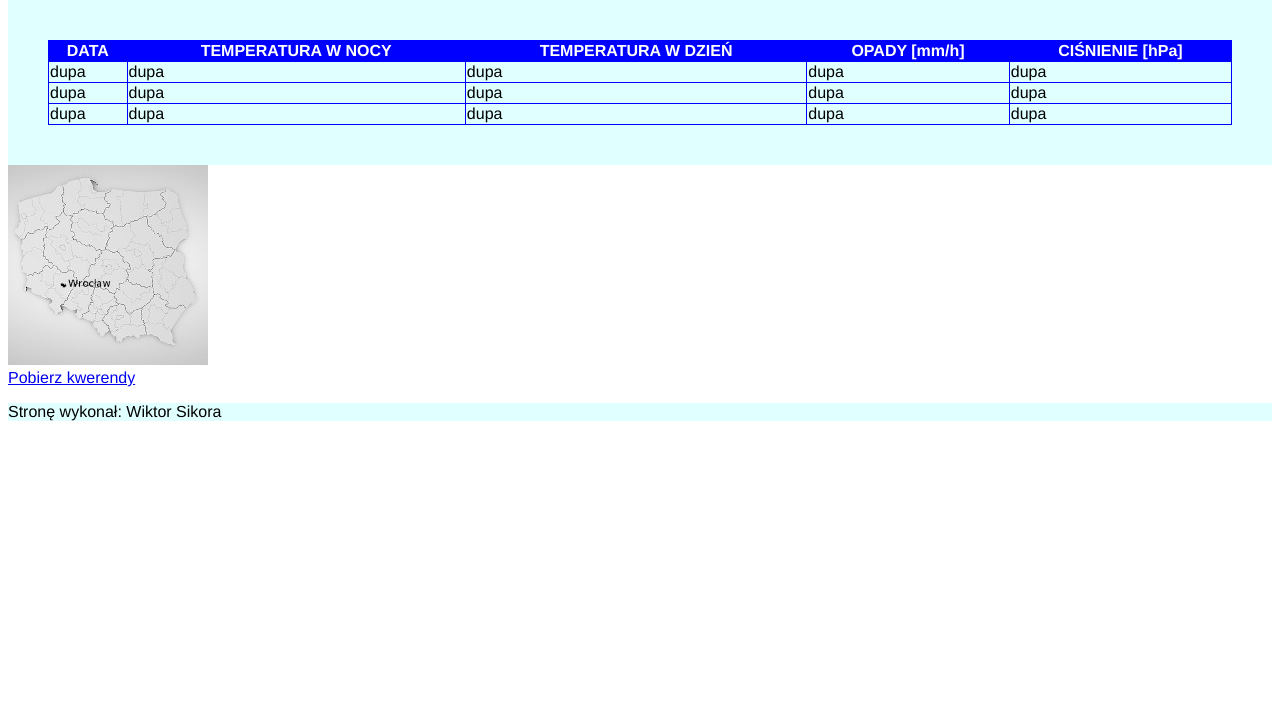
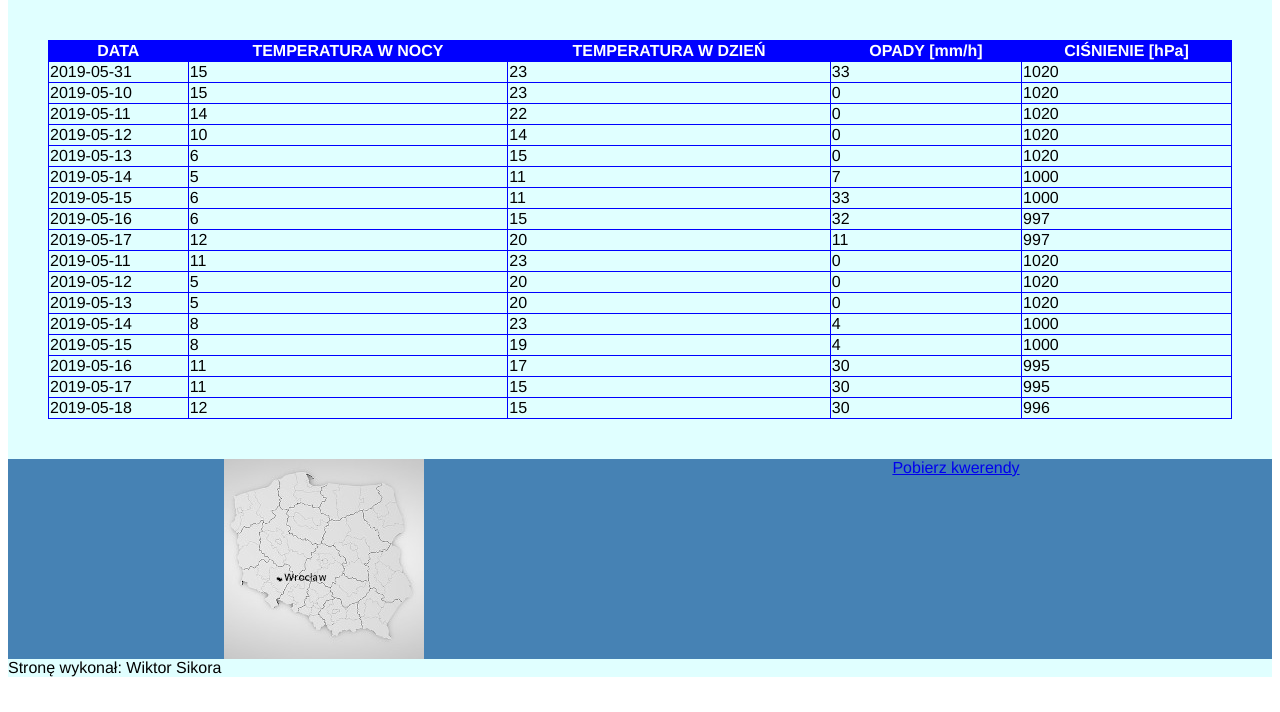
Before and after one commit to Wiktor-Sikora/5C-2023-2024, a PHP site: page /pogoda.php in a window 1280 px wide. Shown: the part 88-800 px from the top of the page. Run offline with PHP 8.4, Linux system fonts and the light colour scheme; data comes from the database, SQL or seed files in the repository.

Commit message:
pogoda - css, php

```diff
--- a/11_10_2023/pogoda.php
+++ b/11_10_2023/pogoda.php
@@ -27,27 +27,29 @@
                 <th>OPADY [mm/h]</th>
                 <th>CIŚNIENIE [hPa]</th>
             </thead>
-            <tr>
-                <td>dupa</td>
-                <td>dupa</td>
-                <td>dupa</td>
-                <td>dupa</td>
-                <td>dupa</td>
-            </tr>
-            <tr>
-                <td>dupa</td>
-                <td>dupa</td>
-                <td>dupa</td>
-                <td>dupa</td>
-                <td>dupa</td>
-            </tr>
-            <tr>
-                <td>dupa</td>
-                <td>dupa</td>
-                <td>dupa</td>
-                <td>dupa</td>
-                <td>dupa</td>
-            </tr>
+            <?php
+                $host = "localhost";
+                $user = "root";
+                $pass = "";
+                $db = "prognoza";
+
+                $polaczenie = mysqli_connect($host, $user, $pass, $db);
+
+                $zapytanie = "SELECT * FROM pogoda";
+                $result = mysqli_query($polaczenie, $zapytanie);
+
+                while($row = mysqli_fetch_row($result)) {
+                    echo "<tr>";
+                    echo "<td>$row[2]</td>";
+                    echo "<td>$row[3]</td>";
+                    echo "<td>$row[4]</td>";
+                    echo "<td>$row[5]</td>";
+                    echo "<td>$row[6]</td>";
+                    echo "</tr>";
+                }
+
+                mysqli_close($polaczenie)
+            ?>
         </table>
     </main>
     <div>
--- a/11_10_2023/styl2.css
+++ b/11_10_2023/styl2.css
@@ -22,9 +22,9 @@ main {
     padding: 40px;
 }
 
-html > div {
-    display: flex;
-    flex-wrap: wrap;
+body > div {
+    float: left;
+    text-align: center;
     background-color: rgb(70, 130, 180);
     width: 50%;
     height: 200px;
```
